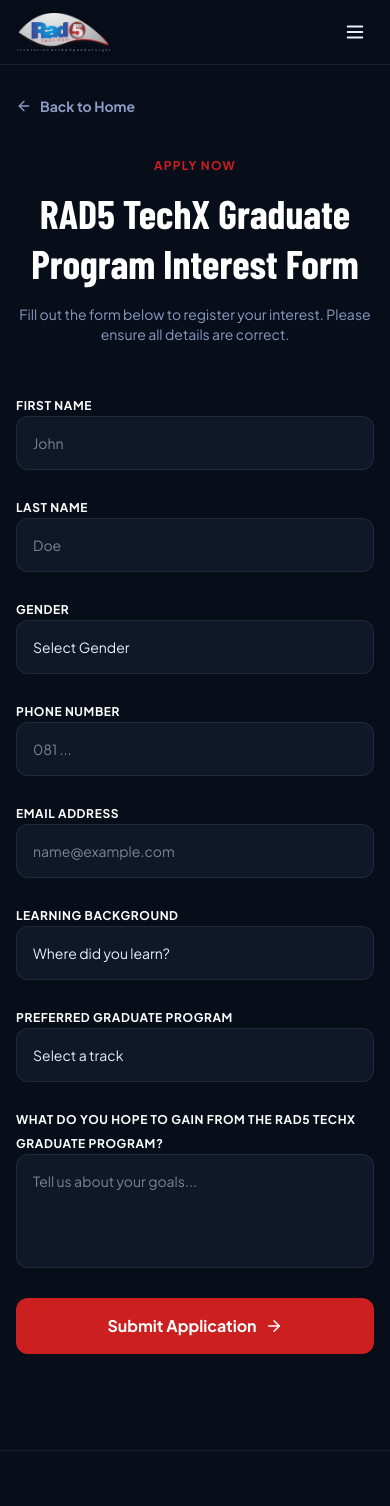
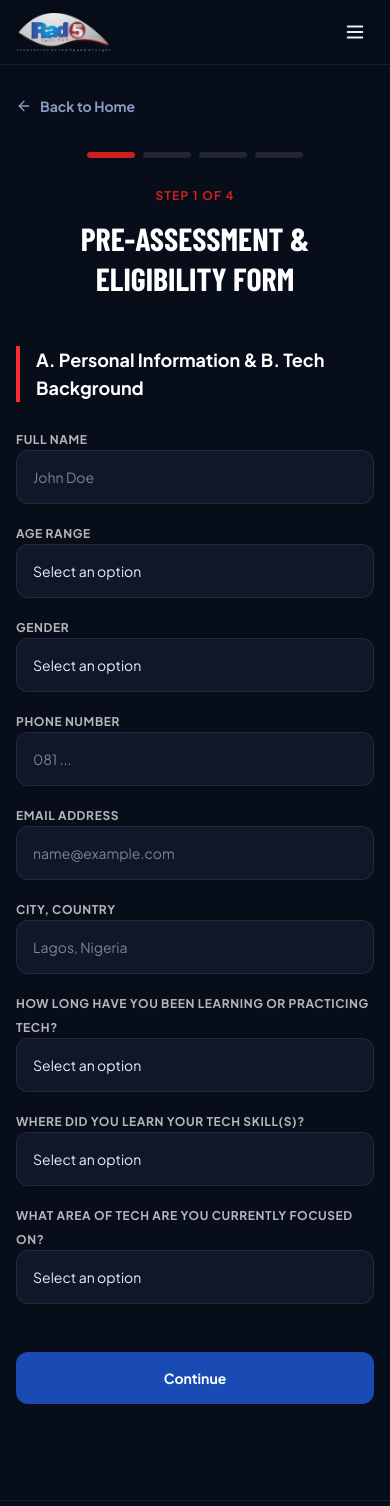
Before and after one commit to rad5-tech-hub/TechX, a React (Vite) app: page /apply in a window 390 px wide. Shown: the top 1506 px of the page. Built offline with nearby package versions, Linux system fonts and the light colour scheme; a web font is replaced by a local one.

Commit message:
Updated the application form.

```diff
--- a/src/app/components/ApplicationTimeline.tsx
+++ b/src/app/components/ApplicationTimeline.tsx
@@ -55,8 +55,8 @@ const ApplicationTimeline = () => {
                   {index + 1}
                 </div>
                 <div>
-                  <h3 className="text-xl font-bold mb-2">{step.title}</h3>
-                  <p className="text-foreground/70 leading-relaxed">
+                  <h3 className="text-md lg:text-xl font-bold mb-2">{step.title}</h3>
+                  <p className="text-foreground/70 leading-relaxed text-xs lg:text-base">
                     {step.description}
                   </p>
                 </div>
--- a/src/app/components/ApplyForm.tsx
+++ b/src/app/components/ApplyForm.tsx
@@ -1,43 +1,75 @@
-import React, { useState } from 'react';
+import React, { useState, useEffect } from 'react';
 import { ArrowRight, CheckCircle2, ArrowLeft } from 'lucide-react';
 import { Link } from 'react-router-dom';
 import { NAVY, RED, BLUE, MUTED, PANEL, FG } from "../constants";
 
 export default function ApplyForm() {
+  const [step, setStep] = useState(1);
   const [formData, setFormData] = useState({
-    firstName: '',
-    lastName: '',
+    fullName: '',
+    ageRange: '',
     gender: '',
     phoneNumber: '',
     emailAddress: '',
-    learningBackground: '',
+    cityCountry: '',
+    experienceDuration: '',
+    learningSource: '',
+    techFocus: '',
     preferredProgram: '',
-    expectations: ''
+    whyJoin: '',
+    goals: '',
+    realProject: '',
+    laptop: '',
+    internet: '',
+    power: '',
+    learningFormat: '',
+    commitment: '',
+    availability: [] as string[],
+    currentStage: '',
+    assets: [] as string[],
+    whySelected: '',
+    understanding: '',
+    portfolioLink: '',
+    linkedinLink: '',
+    githubLink: '',
   });
 
   const [status, setStatus] = useState<'idle' | 'loading' | 'success' | 'error'>('idle');
+
+  // Ensure the page scrolls to the top on initial load and when changing steps
+  useEffect(() => {
+    window.scrollTo(0, 0);
+  }, [step]);
 
   const handleChange = (e: React.ChangeEvent<HTMLInputElement | HTMLSelectElement | HTMLTextAreaElement>) => {
     setFormData({ ...formData, [e.target.name]: e.target.value });
   };
 
+  const handleCheckboxChange = (name: 'availability' | 'assets', value: string) => {
+    const currentValues = formData[name];
+    const updatedValues = currentValues.includes(value)
+      ? currentValues.filter((v) => v !== value)
+      : [...currentValues, value];
+    setFormData({ ...formData, [name]: updatedValues });
+  };
+
+  const nextStep = () => setStep((prev) => Math.min(prev + 1, 4));
+  const prevStep = () => setStep((prev) => Math.max(prev - 1, 1));
+
   const handleSubmit = async (e: React.FormEvent) => {
     e.preventDefault();
     setStatus('loading');
 
-    // Replace with your actual Google Apps Script Web App URL
-    const GOOGLE_SCRIPT_URL = (import.meta as any).env.VITE_GOOGLE_SCRIPT_WEB_APP_URL;
+    try {
+      // Save to local storage for now
+      localStorage.setItem('techx_application', JSON.stringify({
+        ...formData,
+        submittedAt: new Date().toISOString()
+      }));
 
-    try {
-      // Note: Google Apps Script Web Apps often require 'no-cors' mode for simple POST requests
-      await fetch(GOOGLE_SCRIPT_URL, {
-        method: 'POST',
-        mode: 'no-cors',
-        headers: {
-          'Content-Type': 'application/json',
-        },
-        body: JSON.stringify(formData),
-      });
+      // Simulate a small delay for UX
+      await new Promise(resolve => setTimeout(resolve, 1500));
+
       setStatus('success');
     } catch (error) {
       console.error('Error submitting form:', error);
@@ -47,7 +79,7 @@ export default function ApplyForm() {
 
   if (status === 'success') {
     return (
-      <section className="min-h-screen flex items-center justify-center px-4" style={{ backgroundColor: NAVY }}>
+      <section className="min-h-[80vh] flex items-center justify-center px-4 pt-24 pb-12" style={{ backgroundColor: NAVY }}>
         <div className="max-w-md w-full text-center p-8 rounded-2xl border border-border" style={{ backgroundColor: PANEL }}>
           <div className="w-16 h-16 bg-blue-500/10 rounded-full flex items-center justify-center mx-auto mb-6">
             <CheckCircle2 size={32} style={{ color: BLUE }} />
@@ -84,157 +116,136 @@ export default function ApplyForm() {
         </div>
 
         <div className="mb-12 text-center">
-          <span className="text-xs font-bold uppercase tracking-widest" style={{ color: RED }}>
-            Apply Now
-          </span>
+          <div className="flex justify-center gap-2 mb-6">
+            {[1, 2, 3, 4].map((s) => (
+              <div
+                key={s}
+                className="h-1.5 w-12 rounded-full transition-all duration-500"
+                style={{ backgroundColor: step >= s ? RED : 'rgba(255,255,255,0.1)' }}
+              />
+            ))}
+          </div>
+          <span className="text-xs font-bold uppercase tracking-widest" style={{ color: RED }}>Step {step} of 4</span>
           <h2
-            className="mt-3 text-[clamp(2.5rem,6vw,4rem)] font-black text-white leading-tight"
+            className="mt-3 text-[clamp(2rem,5vw,3rem)] font-black text-white leading-tight uppercase"
             style={{ fontFamily: "'Barlow Condensed', sans-serif" }}
           >
-            RAD5 TechX Graduate<br />Program Interest Form
+            Pre-Assessment &<br />Eligibility Form
           </h2>
-          <p className="mt-4 text-sm max-w-xl mx-auto" style={{ color: MUTED }}>
-            Fill out the form below to register your interest. Please ensure all details are correct.
-          </p>
         </div>
 
         <form onSubmit={handleSubmit} className="space-y-6">
-          <div className="grid sm:grid-cols-2 gap-6">
-            <div className="space-y-2">
-              <label className="text-xs font-bold uppercase tracking-wider text-white">First Name</label>
-              <input
-                required
-                type="text"
-                name="firstName"
-                placeholder="John"
-                value={formData.firstName}
-                onChange={handleChange}
-                className="w-full p-4 rounded-xl border border-border text-sm transition-all focus:outline-none"
-                style={{ backgroundColor: PANEL, color: FG, borderColor: "rgba(255,255,255,0.08)" }}
-              />
+          {step === 1 && (
+            <div className="space-y-6 animate-in fade-in slide-in-from-bottom-4 duration-500">
+              <h3 className="text-lg font-bold text-white border-l-4 border-red-500 pl-4">A. Personal Information & B. Tech Background</h3>
+              <div className="space-y-4">
+                <InputField label="Full Name" name="fullName" value={formData.fullName} onChange={handleChange} placeholder="John Doe" />
+                <div className="grid sm:grid-cols-2 gap-4">
+                  <SelectField label="Age Range" name="ageRange" value={formData.ageRange} onChange={handleChange} options={["Below 18", "18 – 21", "22 – 25", "26 – 30", "31 – 35", "36 and Above"]} />
+                  <SelectField label="Gender" name="gender" value={formData.gender} onChange={handleChange} options={["Male", "Female", "Prefer not to say"]} />
+                </div>
+                <div className="grid sm:grid-cols-2 gap-4">
+                  <InputField label="Phone Number" name="phoneNumber" value={formData.phoneNumber} onChange={handleChange} placeholder="081 ..." type="tel" />
+                  <InputField label="Email Address" name="emailAddress" value={formData.emailAddress} onChange={handleChange} placeholder="name@example.com" type="email" />
+                </div>
+                <InputField label="City, Country" name="cityCountry" value={formData.cityCountry} onChange={handleChange} placeholder="Lagos, Nigeria" />
+                <SelectField label="How long have you been learning or practicing tech?" name="experienceDuration" value={formData.experienceDuration} onChange={handleChange} options={["1 – 3 Months", "3 – 6 Months", "6 – 9 Months", "9 – 12 Months", "12 – 18 Months", "18 – 24 Months", "2 – 3 Years", "3 – 4 Years", "4 – 5 Years", "5 Years and Above"]} />
+                <SelectField label="Where did you learn your tech skill(s)?" name="learningSource" value={formData.learningSource} onChange={handleChange} options={["Tech Hub Bootcamp", "Government-Sponsored Digital Program", "University / Polytechnic", "Self-Taught (YouTube, Coursera, Udemy, etc.)", "Internship / Workplace Experience", "Others"]} />
+                <SelectField label="What area of tech are you currently focused on?" name="techFocus" value={formData.techFocus} onChange={handleChange} options={["Software Development", "Product Design", "Product Management", "Data Analysis", "AI / Automation", "Digital Marketing", "Entrepreneurship / Startup", "Others"]} />
+              </div>
+            </div>
+          )}
+
+          {step === 2 && (
+            <div className="space-y-6 animate-in fade-in slide-in-from-bottom-4 duration-500">
+              <h3 className="text-lg font-bold text-white border-l-4 border-red-500 pl-4">C. Program Readiness</h3>
+              <div className="space-y-4">
+                <SelectField label="Which RAD5 TechX Graduate Program are you applying for?" name="preferredProgram" value={formData.preferredProgram} onChange={handleChange} options={["Backend Web Engineering Mastery", "AI Marketing & Automation Mastery", "GenAI for Data Analysis & BI Mastery", "Advanced Product Management & Strategy Mastery", "Entrepreneurship & Startup Development Mastery"]} />
+                <TextAreaField label="Why do you want to join this program?" name="whyJoin" value={formData.whyJoin} onChange={handleChange} />
+                <TextAreaField label="What do you hope to achieve after this program?" name="goals" value={formData.goals} onChange={handleChange} />
+                <SelectField label="Have you ever worked on any real project before?" name="realProject" value={formData.realProject} onChange={handleChange} options={["Yes", "No", "Currently Working on One"]} />
+                <div className="grid sm:grid-cols-3 gap-4">
+                  <SelectField label="Working Laptop?" name="laptop" value={formData.laptop} onChange={handleChange} options={["Yes", "No"]} />
+                  <SelectField label="Reliable Internet?" name="internet" value={formData.internet} onChange={handleChange} options={["Yes", "No", "Sometimes"]} />
+                  <SelectField label="Stable Power?" name="power" value={formData.power} onChange={handleChange} options={["Yes", "No", "Sometimes"]} />
+                </div>
+              </div>
+            </div>
+          )}
+
+          {step === 3 && (
+            <div className="space-y-6 animate-in fade-in slide-in-from-bottom-4 duration-500">
+              <h3 className="text-lg font-bold text-white border-l-4 border-red-500 pl-4">D. Learning Preference & E. Professional Readiness</h3>
+              <div className="space-y-4">
+                <div className="grid sm:grid-cols-2 gap-4">
+                  <SelectField label="Preferred Learning Format" name="learningFormat" value={formData.learningFormat} onChange={handleChange} options={["Physical", "Online", "Hybrid"]} />
+                  <SelectField label="12-week intensive commitment?" name="commitment" value={formData.commitment} onChange={handleChange} options={["Yes", "No"]} />
                 </div>
                 <div className="space-y-2">
-              <label className="text-xs font-bold uppercase tracking-wider text-white">Last Name</label>
-              <input
-                required
-                type="text"
-                name="lastName"
-                placeholder="Doe"
-                value={formData.lastName}
-                onChange={handleChange}
-                className="w-full p-4 rounded-xl border border-border text-sm transition-all focus:outline-none"
-                style={{ backgroundColor: PANEL, color: FG, borderColor: "rgba(255,255,255,0.08)" }}
-              />
+                  <label className="text-xs font-bold uppercase tracking-wider text-white">Are you available for:</label>
+                  <div className="grid grid-cols-2 gap-2">
+                    {["Evening Classes", "Weekend Sessions", "Mentorship Sessions", "Group Projects", "Presentations & Demo Days"].map(opt => (
+                      <Checkbox key={opt} label={opt} checked={formData.availability.includes(opt)} onChange={() => handleCheckboxChange('availability', opt)} />
+                    ))}
                   </div>
                 </div>
-
-          <div className="grid sm:grid-cols-2 gap-6">
+                <SelectField label="Which best describes your current stage?" name="currentStage" value={formData.currentStage} onChange={handleChange} options={["I’m still learning basics", "I have beginner knowledge but lack confidence", "I can build basic projects", "I’m trying to become job-ready", "I’m already working but want to grow faster"]} />
                 <div className="space-y-2">
-              <label className="text-xs font-bold uppercase tracking-wider text-white">Gender</label>
-              <select
-                required
-                name="gender"
-                value={formData.gender}
-                onChange={handleChange}
-                className="w-full p-4 rounded-xl border border-border text-sm appearance-none focus:outline-none"
-                style={{ backgroundColor: PANEL, color: FG, borderColor: "rgba(255,255,255,0.08)" }}
-              >
-                <option value="" disabled>Select Gender</option>
-                <option value="Male">Male</option>
-                <option value="Female">Female</option>
-                <option value="Prefer not to say">Prefer not to say</option>
-              </select>
-            </div>
-            <div className="space-y-2">
-              <label className="text-xs font-bold uppercase tracking-wider text-white">Phone Number</label>
-              <input
-                required
-                type="tel"
-                name="phoneNumber"
-                placeholder="081 ..."
-                value={formData.phoneNumber}
-                onChange={handleChange}
-                className="w-full p-4 rounded-xl border border-border text-sm focus:outline-none"
-                style={{ backgroundColor: PANEL, color: FG, borderColor: "rgba(255,255,255,0.08)" }}
-              />
+                  <label className="text-xs font-bold uppercase tracking-wider text-white">Do you currently have:</label>
+                  <div className="grid grid-cols-2 gap-2">
+                    {["A portfolio", "A CV/Resume", "LinkedIn profile", "GitHub/Behance account", "None yet"].map(opt => (
+                      <Checkbox key={opt} label={opt} checked={formData.assets.includes(opt)} onChange={() => handleCheckboxChange('assets', opt)} />
+                    ))}
                   </div>
                 </div>
+              </div>
+            </div>
+          )}
 
-          <div className="space-y-2">
-            <label className="text-xs font-bold uppercase tracking-wider text-white">Email Address</label>
-            <input
-              required
-              type="email"
-              name="emailAddress"
-              placeholder="name@example.com"
-              value={formData.emailAddress}
-              onChange={handleChange}
-              className="w-full p-4 rounded-xl border border-border text-sm focus:outline-none"
-              style={{ backgroundColor: PANEL, color: FG, borderColor: "rgba(255,255,255,0.08)" }}
-            />
+          {step === 4 && (
+            <div className="space-y-6 animate-in fade-in slide-in-from-bottom-4 duration-500">
+              <h3 className="text-lg font-bold text-white border-l-4 border-red-500 pl-4">E. Final Commitment & F. Profile</h3>
+              <div className="space-y-4">
+                <TextAreaField label="Why should you be selected for this program?" name="whySelected" value={formData.whySelected} onChange={handleChange} />
+                <SelectField label="Understand this is an intensive graduate program?" name="understanding" value={formData.understanding} onChange={handleChange} options={["Yes", "No"]} />
+                <InputField label="Portfolio Link" name="portfolioLink" value={formData.portfolioLink} onChange={handleChange} placeholder="https://..." />
+                <InputField label="LinkedIn Profile" name="linkedinLink" value={formData.linkedinLink} onChange={handleChange} placeholder="https://linkedin.com/in/..." />
+                <InputField label="GitHub/Behance Link" name="githubLink" value={formData.githubLink} onChange={handleChange} placeholder="https://..." />
               </div>
+            </div>
+          )}
 
-          <div className="space-y-2">
-            <label className="text-xs font-bold uppercase tracking-wider text-white">Learning Background</label>
-            <select
-              required
-              name="learningBackground"
-              value={formData.learningBackground}
-              onChange={handleChange}
-              className="w-full p-4 rounded-xl border border-border text-sm appearance-none focus:outline-none"
-              style={{ backgroundColor: PANEL, color: FG, borderColor: "rgba(255,255,255,0.08)" }}
+          <div className="flex gap-4 pt-6">
+            {step > 1 && (
+              <button
+                type="button"
+                onClick={prevStep}
+                className="flex-1 py-4 rounded-xl font-bold text-white border border-white/10 transition-all hover:bg-white/5 cursor-pointer text-sm lg:text-base"
               >
-              <option value="" disabled>Where did you learn?</option>
-              <option value="Tech Hub">Tech Hub</option>
-              <option value="Government Program">Government Program</option>
-              <option value="YouTube">YouTube</option>
-              <option value="Coursera">Coursera</option>
-              <option value="Udemy">Udemy</option>
-              <option value="Others">Others</option>
-            </select>
-          </div>
+                Previous
+              </button>
+            )}
 
-          <div className="space-y-2">
-            <label className="text-xs font-bold uppercase tracking-wider text-white">Preferred Graduate Program</label>
-            <select
-              required
-              name="preferredProgram"
-              value={formData.preferredProgram}
-              onChange={handleChange}
-              className="w-full p-4 rounded-xl border border-border text-sm appearance-none focus:outline-none"
-              style={{ backgroundColor: PANEL, color: FG, borderColor: "rgba(255,255,255,0.08)" }}
+            {step < 4 ? (
+              <button
+                type="button"
+                onClick={nextStep}
+                className="flex-1 py-4 rounded-xl font-bold text-white transition-all hover:brightness-110 cursor-pointer text-sm lg:text-base"
+                style={{ backgroundColor: BLUE }}
               >
-              <option value="" disabled>Select a track</option>
-              <option value="Backend Web Engineering Mastery">Backend Web Engineering Mastery</option>
-              <option value="AI Marketing & Automation Mastery">AI Marketing & Automation Mastery</option>
-              <option value="GenAI for Data Analysis & BI Mastery">GenAI for Data Analysis & BI Mastery</option>
-              <option value="Advanced Product Management & Strategy Mastery">Advanced Product Management & Strategy Mastery</option>
-              <option value="Entrepreneurship & Startup Development Mastery">Entrepreneurship & Startup Development Mastery</option>
-            </select>
-          </div>
-
-          <div className="space-y-2">
-            <label className="text-xs font-bold uppercase tracking-wider text-white">What do you hope to gain from the RAD5 TechX Graduate Program?</label>
-            <textarea
-              required
-              name="expectations"
-              rows={4}
-              placeholder="Tell us about your goals..."
-              value={formData.expectations}
-              onChange={handleChange}
-              className="w-full p-4 rounded-xl border border-border text-sm focus:outline-none resize-none"
-              style={{ backgroundColor: PANEL, color: FG, borderColor: "rgba(255,255,255,0.08)" }}
-            />
-          </div>
-
+                Continue
+              </button>
+            ) : (
               <button
                 type="submit"
                 disabled={status === 'loading'}
-            className="w-full cursor-pointer flex items-center justify-center gap-2 py-4 rounded-xl font-bold text-white transition-all hover:brightness-110 disabled:opacity-50"
+                className="flex-[2] flex items-center justify-center gap-2 py-4 rounded-xl font-bold text-white transition-all hover:brightness-110 disabled:opacity-50 cursor-pointer text-sm lg:text-base"
                 style={{ backgroundColor: RED }}
               >
                 {status === 'loading' ? 'Submitting...' : <>Submit Application <ArrowRight size={18} /></>}
               </button>
+            )}
+          </div>
 
           {status === 'error' && (
             <p className="text-center text-xs" style={{ color: RED }}>
@@ -246,3 +257,64 @@ export default function ApplyForm() {
     </section>
   );
 }
+
+const InputField = ({ label, name, value, onChange, placeholder, type = "text" }: any) => (
+  <div className="space-y-2">
+    <label className="text-xs font-bold uppercase tracking-wider text-white/70">{label}</label>
+    <input
+      required
+      type={type}
+      name={name}
+      placeholder={placeholder}
+      value={value}
+      onChange={onChange}
+      className="w-full p-4 rounded-xl border border-border text-sm transition-all focus:outline-none focus:ring-2 focus:ring-red-500/50"
+      style={{ backgroundColor: PANEL, color: FG, borderColor: "rgba(255,255,255,0.08)" }}
+    />
+  </div>
+);
+
+const SelectField = ({ label, name, value, onChange, options }: any) => (
+  <div className="space-y-2">
+    <label className="text-xs font-bold uppercase tracking-wider text-white/70">{label}</label>
+    <select
+      required
+      name={name}
+      value={value}
+      onChange={onChange}
+      className="w-full p-4 rounded-xl border border-border text-sm appearance-none focus:outline-none focus:ring-2 focus:ring-red-500/50"
+      style={{ backgroundColor: PANEL, color: FG, borderColor: "rgba(255,255,255,0.08)" }}
+    >
+      <option value="" disabled>Select an option</option>
+      {options.map((opt: string) => <option key={opt} value={opt}>{opt}</option>)}
+    </select>
+  </div>
+);
+
+const TextAreaField = ({ label, name, value, onChange }: any) => (
+  <div className="space-y-2">
+    <label className="text-xs font-bold uppercase tracking-wider text-white/70">{label}</label>
+    <textarea
+      required
+      name={name}
+      rows={3}
+      placeholder="Write here..."
+      value={value}
+      onChange={onChange}
+      className="w-full p-4 rounded-xl border border-border text-sm focus:outline-none resize-none focus:ring-2 focus:ring-red-500/50"
+      style={{ backgroundColor: PANEL, color: FG, borderColor: "rgba(255,255,255,0.08)" }}
+    />
+  </div>
+);
+
+const Checkbox = ({ label, checked, onChange }: any) => (
+  <label className="flex items-center gap-3 p-3 rounded-lg border border-white/5 cursor-pointer transition-colors hover:bg-white/5" style={{ backgroundColor: PANEL }}>
+    <input
+      type="checkbox"
+      checked={checked}
+      onChange={onChange}
+      className="w-4 h-4 rounded border-white/20 bg-transparent text-red-500 focus:ring-red-500"
+    />
+    <span className="text-xs text-white/80">{label}</span>
+  </label>
+);
```
Lines whose indentation alone changed are shown as unchanged.
